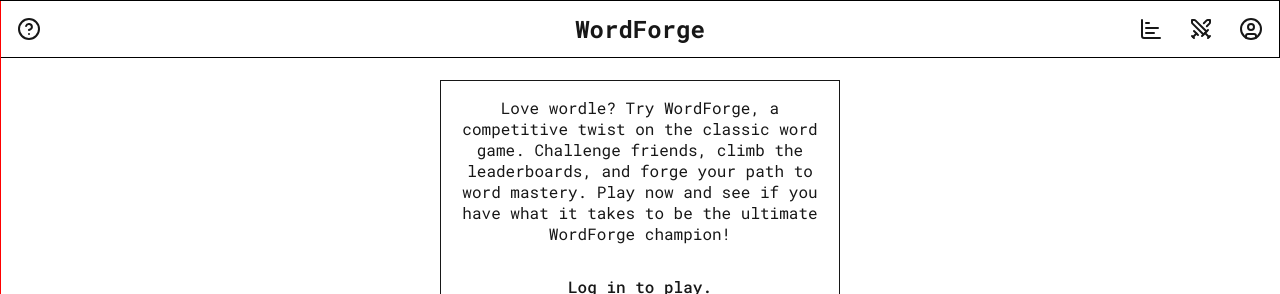
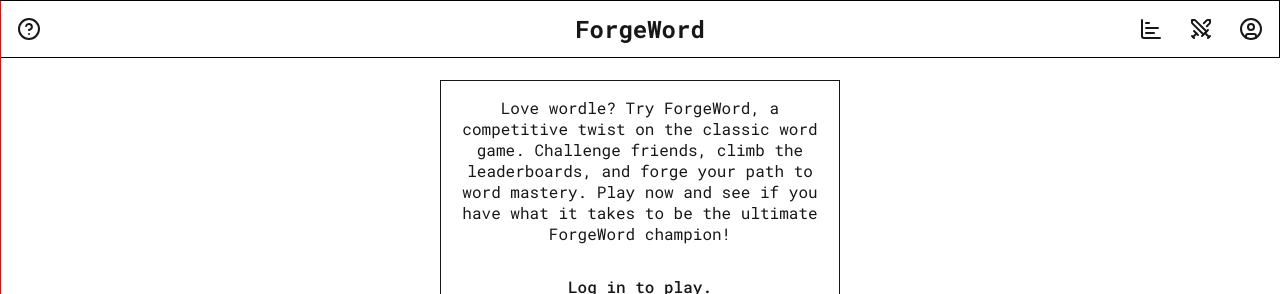
Before and after one commit to Soumyajit0803/wordforge, a Next.js app: page / in a window 1280 px wide. Shown: the top 294 px of the page. Built offline with nearby package versions, Linux system fonts and the light colour scheme; no server answers.

Commit message:
[UPDATE]: Changing the app name

```diff
--- a/package.json
+++ b/package.json
@@ -1,5 +1,5 @@
 {
-    "name": "wordforge",
+    "name": "forgeword",
     "version": "0.1.0",
     "private": true,
     "scripts": {
--- a/src/app/account/page.tsx
+++ b/src/app/account/page.tsx
@@ -6,7 +6,7 @@ import AccountClient from "./AccountClient";
 // 1. Export your metadata safely on the server
 export function generateMetadata(): Metadata {
   return {
-    title: "WordForge | My Account",
+    title: "ForgeWord | My Account",
     description: "Manage your account settings.",
   };
 }
--- a/src/app/challenges/create/page.tsx
+++ b/src/app/challenges/create/page.tsx
@@ -3,7 +3,7 @@ import CreateChallengeClient from "./CreateChallengeClient";
 
 export function generateMetadata(): Metadata {
   return {
-    title: "WordForge | Create Challenge",
+    title: "ForgeWord | Create Challenge",
     description: "Create a new word challenge.",
   };
 }
--- a/src/app/challenges/page.tsx
+++ b/src/app/challenges/page.tsx
@@ -10,7 +10,7 @@ import { PackageOpen } from "lucide-react";
 
 export async function generateMetadata() {
   return {
-    title: "WordForge | My Challenges",
+    title: "ForgeWord | My Challenges",
     description: "View the challenges you've created and see how others have fared against them!",
   };
 }
--- a/src/app/layout.tsx
+++ b/src/app/layout.tsx
@@ -5,26 +5,26 @@ import { Providers } from "./providers";
 import Navbar from "@/components/Navbar/Navbar";
 
 export const metadata: Metadata = {
-  title: "WordForge",
-  description: "Create custom word puzzles, challenge your friends, and climb the leaderboard in WordForge.",
-  applicationName: "WordForge",
+  title: "ForgeWord",
+  description: "Create custom word puzzles, challenge your friends, and climb the leaderboard in ForgeWord.",
+  applicationName: "ForgeWord",
   openGraph: {
-    title: "WordForge",
+    title: "ForgeWord",
     description: "Create custom word puzzles and challenge your friends!",
-    url: "https://wordforge.vercel.app", // Update this when you deploy!
-    siteName: "WordForge",
+    url: "https://forgeword.vercel.app", // Update this when you deploy!
+    siteName: "ForgeWord",
     type: "website",
   },
   twitter: {
     card: "summary_large_image",
-    title: "WordForge",
+    title: "ForgeWord",
     description: "Create custom word puzzles and challenge your friends!",
   },
   authors: [{ name: "Soumyajit Karmakar" }],
   generator: "Next.js",
   keywords: [
     "wordle",
-    "wordforge",
+    "forgeword",
     "word game",
     "word puzzle",
     "wordle challenge",
@@ -56,7 +56,7 @@ export default function RootLayout({
   return (
     <html lang="en">
       <head>
-        <meta name="apple-mobile-web-app-title" content="WordForge" />
+        <meta name="apple-mobile-web-app-title" content="ForgeWord" />
       </head>
       <body className={`${robotoMono.variable}`}>
         <Providers>
--- a/src/app/leaderboard/page.tsx
+++ b/src/app/leaderboard/page.tsx
@@ -10,7 +10,7 @@ import { Suspense } from "react";
 
 export async function generateMetadata() {
   return {
-    title: "WordForge | Leaderboard",
+    title: "ForgeWord | Leaderboard",
     description: "View your rankings on the challenges you've completed!",
   };
 }
--- a/src/app/manifest.ts
+++ b/src/app/manifest.ts
@@ -2,8 +2,8 @@ import { MetadataRoute } from 'next'
 
 export default function manifest(): MetadataRoute.Manifest {
   return {
-    name: 'WordForge',
-    short_name: 'WordForge',
+    name: 'ForgeWord',
+    short_name: 'ForgeWord',
     description: 'Challenge your friends to custom word puzzles.',
     start_url: '/',
     display: 'standalone', // This hides the browser UI when installed!
--- a/src/app/page.tsx
+++ b/src/app/page.tsx
@@ -50,7 +50,7 @@ export default function Home() {
       <div className={styles.wrapper}>
         {!session?.user && (
           <p>
-            Love wordle? Try WordForge, a competitive twist on the classic word game. Challenge friends, climb the leaderboards, and forge your path to word mastery. Play now and see if you have what it takes to be the ultimate WordForge champion!
+            Love wordle? Try ForgeWord, a competitive twist on the classic word game. Challenge friends, climb the leaderboards, and forge your path to word mastery. Play now and see if you have what it takes to be the ultimate ForgeWord champion!
           </p>
         )}
 
--- a/src/app/play/[id]/page.tsx
+++ b/src/app/play/[id]/page.tsx
@@ -5,7 +5,7 @@ import { eq } from "drizzle-orm";
 
 export async function generateMetadata() {
   return {
-    title: "WordForge | Play Challenge",
+    title: "ForgeWord | Play Challenge",
     description: "Take on the word challenge and see if you can guess the target word!",
   };
 }
--- a/src/components/Navbar/Navbar.tsx
+++ b/src/components/Navbar/Navbar.tsx
@@ -63,7 +63,7 @@ const Navbar = () => {
         </div>
       </div>
       <Link href="/" className={styles.heading}>
-        <h2>WordForge</h2>
+        <h2>ForgeWord</h2>
       </Link>
       <div className={styles.section}>
         <Link
@@ -107,7 +107,7 @@ const Navbar = () => {
       </div>
       <div className={styles.drawer + (drawerOpen ? ` ${styles.open}` : "")}>
         <div className={styles.drawerHeader}>
-          <h2>WordForge</h2>
+          <h2>ForgeWord</h2>
           <div className={styles.iconButton}>
             <X size={24} onClick={() => setDrawerOpen(false)} />
           </div>
--- a/src/components/Popup/Popup.tsx
+++ b/src/components/Popup/Popup.tsx
@@ -16,7 +16,7 @@ interface PopupProps {
   challengeId: string;
 }
 
-const askToLogin = "Log in to save your score and see where you stand in the wordforge arena!";
+const askToLogin = "Log in to save your score and see where you stand in the forgeword arena!";
 
 export default function Popup({
   gameStatus,
```
